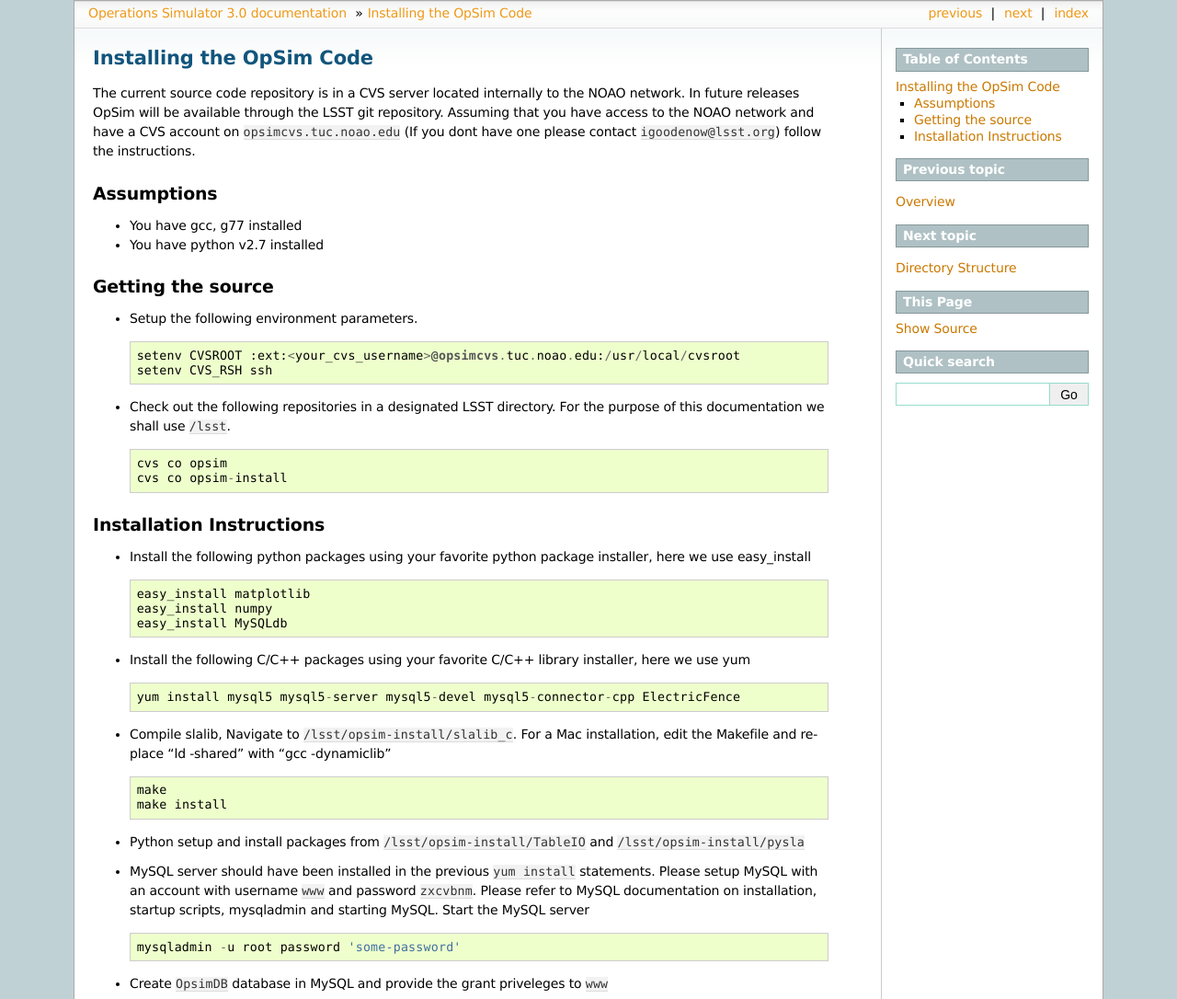
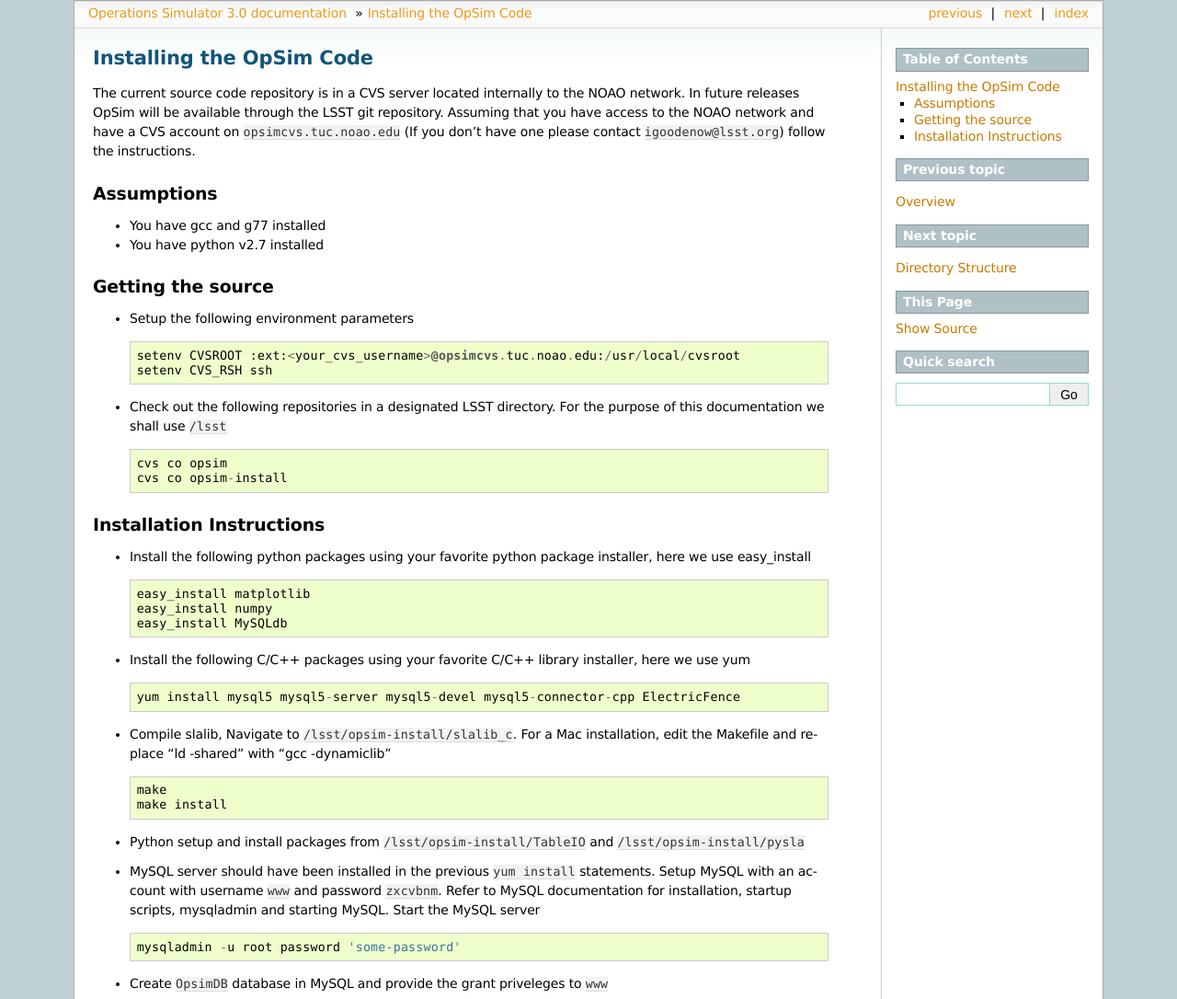
Before and after one commit to lsst-sims/legacy_sims_operations, a Sphinx documentation site: the page built from doc/source/installation.rst, in a window 1280 px wide. Shown: the top 1086 px of the page at 92% size. Built offline with Sphinx 7.4.7, drawn with Linux system fonts in a browser that asks for light colours; formulas are drawn with MathJax 3.

```diff
--- a/doc/source/configuration.rst
+++ b/doc/source/configuration.rst
@@ -4,8 +4,7 @@
 Working with the Configuration Files
 **************************************
 
-Any simulated survey is controlled by setting the values for parameters contained in the configuration files.
-These files are located in /lsst/opsim/conf and factored into three subdirectories: survey, system, and scheduler. In general, the only files whos parameters you will change are LSST.conf and a selected set of proposal/observing mode files.
+The cadence for any simulated survey is controlled by setting the values for parameters contained in the configuration files. These files are located in ``/lsst/opsim/conf`` and factored into three subdirectories: survey, system, and scheduler. In general, the only files whose parameters you will change are ``LSST.conf`` and a selected set of proposal configuration files.
 
 .. toctree::
    :maxdepth: 2
--- a/doc/source/installation.rst
+++ b/doc/source/installation.rst
@@ -3,22 +3,22 @@
 *************************
 Installing the OpSim Code
 *************************
-The current source code repository is in a CVS server located internally to the NOAO network. In future releases OpSim will be available through the LSST git repository. Assuming that you have access to the NOAO network and have a CVS account on ``opsimcvs.tuc.noao.edu`` (If you dont have one please contact ``igoodenow@lsst.org``) follow the instructions.
+The current source code repository is in a CVS server located internally to the NOAO network. In future releases OpSim will be available through the LSST git repository. Assuming that you have access to the NOAO network and have a CVS account on ``opsimcvs.tuc.noao.edu`` (If you don't have one please contact ``igoodenow@lsst.org``) follow the instructions.
 
 Assumptions
 -----------
-* You have gcc, g77 installed
+* You have gcc and g77 installed
 * You have python v2.7 installed
 
 Getting the source
 ------------------
 
-* Setup the following environment parameters. ::
+* Setup the following environment parameters ::
 
 	setenv CVSROOT :ext:<your_cvs_username>@opsimcvs.tuc.noao.edu:/usr/local/cvsroot
 	setenv CVS_RSH ssh
 
-* Check out the following repositories in a designated LSST directory. For the purpose of this documentation we shall use ``/lsst``. ::
+* Check out the following repositories in a designated LSST directory. For the purpose of this documentation we shall use ``/lsst`` ::
 
 	cvs co opsim
 	cvs co opsim-install
@@ -43,7 +43,7 @@ Installation Instructions
 
 * Python setup and install packages from ``/lsst/opsim-install/TableIO`` and ``/lsst/opsim-install/pysla``
 
-* MySQL server should have been installed in the previous ``yum install`` statements. Please setup MySQL with an account with username ``www`` and password ``zxcvbnm``. Please refer to MySQL documentation on installation, startup scripts, mysqladmin and starting MySQL. Start the MySQL server ::
+* MySQL server should have been installed in the previous ``yum install`` statements. Setup MySQL with an account with username ``www`` and password ``zxcvbnm``. Refer to MySQL documentation for installation, startup scripts, mysqladmin and starting MySQL. Start the MySQL server ::
 
 	mysqladmin -u root password 'some-password'
 
--- a/doc/source/output.rst
+++ b/doc/source/output.rst
@@ -4,9 +4,9 @@
 Working with OpSim Output
 *************************
 
-The `DB architecture <architecture.html>`_ section describes the input and output tables of the OpSim. For a more comprehensive set of metrics please take a look at the SSTAR & MAF documentation.
+The `DB Architecture <architecture.html>`_ section describes the input and output tables of the OpSim database. For a more comprehensive set of metrics please take a look at the SSTAR & MAF documentation.
 
-Following are a few sample SQL queries that one could use to query the OpSim output tables.
+Following are a few sample SQL queries that you can use to query the OpSim output tables.
 
 Sample SQLs
 -----------
@@ -26,7 +26,7 @@ To get all fields requested by a proposal identified by propID and an Opsim run
 Sample Metric
 -------------
 
-Following is an example to show how one can create quick plots from the data of OpSim using python, matplotlib & numpy. In this example we shall create histograms for each filter for airmass for the WFD proposals. Attached is the code and output.
+Following is an example to show how you can create quick plots from the data of OpSim using python, matplotlib & numpy. In this example we shall create histograms for each filter for airmass for the WFD proposals. Attached is the code and output.
 
 .. literalinclude :: _static/airmass.py
 
--- a/doc/source/overview.rst
+++ b/doc/source/overview.rst
@@ -4,10 +4,8 @@
 Overview
 ********
 
-This website serves as the official reference manual for the Operations Simulator (OpSim) – describing the code structure, its basic functionality and data output, as well as the tools available for analysis and reporting.
+The Operations Simulator (OpSim) is a tool that creates a simulated survey of the Large Synoptic Survey Telescope (LSST) given science driven requirements, a model of the telescope and its control system and models of weather and other environmental variables. The output of such a simulation is an "observations history", which is a record of times, pointings and record of associated environmental data throughout the simulated survey.
 
-Assumptions and caveats will be itemized here in the near future.
-
-General information about the LSST Project and its science goals is located on the publically accessible website ``http://www.lsst.org``. Information and datasets released to the Science Collaborations maybe accessed at ``http://www.lsstcorp.org/opsim/home``. The username is ''lsst'' and the password is ''3gigagpix!''.
+General information about the LSST Project and its science goals is located on the publically accessible website ``http://www.lsst.org``. Information and datasets released to the Science Collaborations can be accessed at ``http://www.lsstcorp.org/opsim/home``. The username is ''lsst'' and the password is ''3gigagpix!''.
 
 Questions and comments should be directed to lsst-opsim@lsst.org. The appropriate team member will respond to your request.
```
Also changed, not shown: doc/source/architecture.rst (+5 -5 lines).
